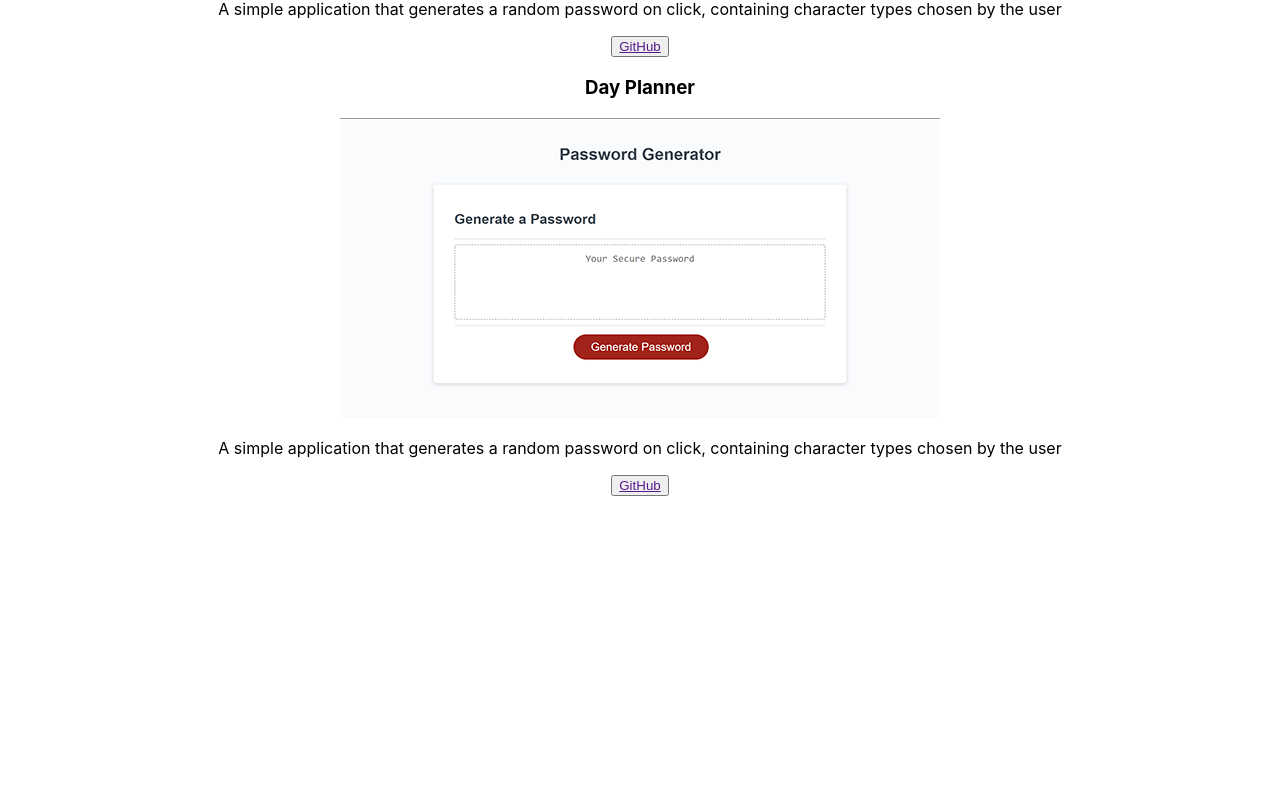
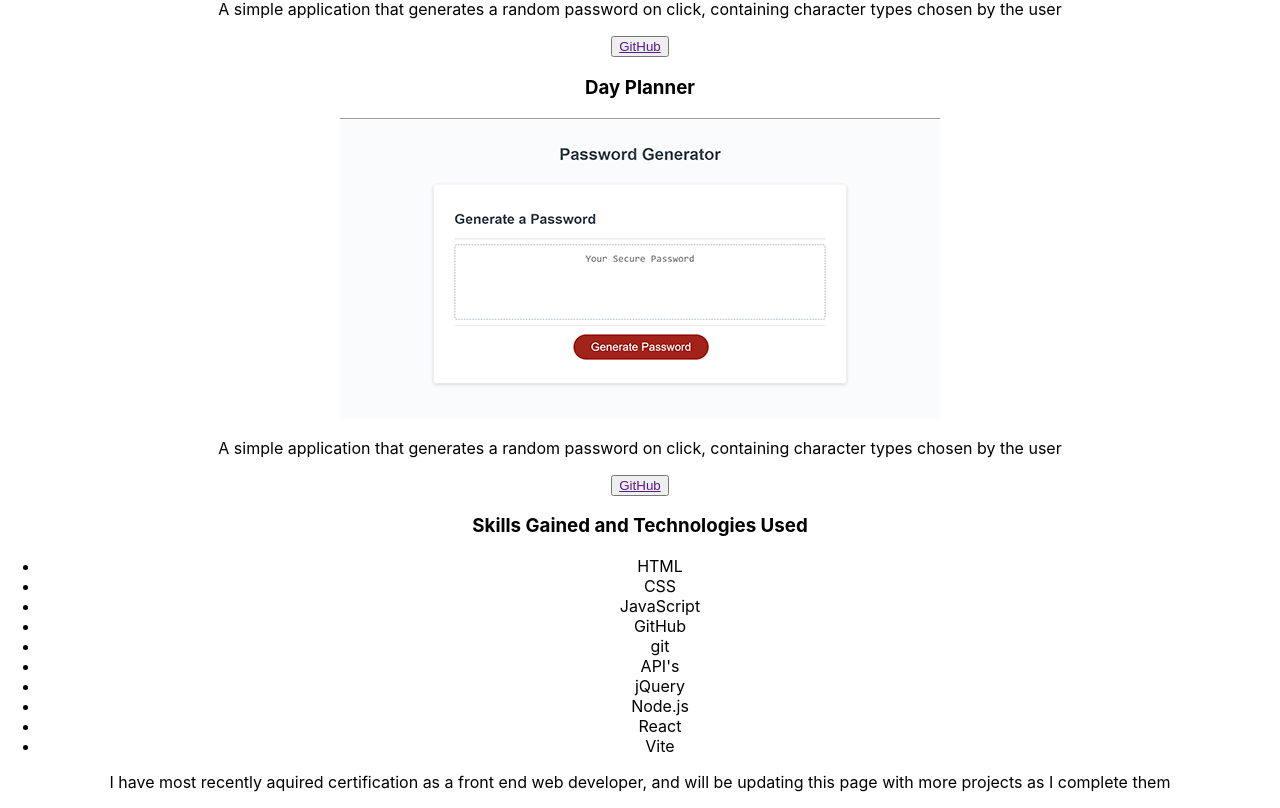
Before and after one commit to Room4Renzo/React-Portfolio, a React (Create React App) app in the folder portfolio/: page / in a window 1280 px wide. Shown: the part 5404-6212 px from the top of the page. Before the commit the page ends 5900 px from the top, so only its background shows below. Built offline with nearby package versions, Linux system fonts and the light colour scheme.

Commit message:
Added Skills information and displayed

```diff
--- a/portfolio/src/App.js
+++ b/portfolio/src/App.js
@@ -3,10 +3,10 @@ import Navbar from "./Components/Navbar/Navbar.jsx";
 import About from "./Components/About/About.jsx";
 import ProjectsBody from "./Components/Projects/ProjectsBody.jsx";
 import { ProjectData } from "./Components/Projects/ProjectData";
+import Skills from "./Components/Skills/Skills";
 
 function App() {
 	const data = ProjectData;
-	console.log(data);
 
 	return (
 		<div className="App">
@@ -19,6 +19,7 @@ function App() {
 				description={data.description}
 				link={data.github}
 			/>
+			<Skills />
 		</div>
 	);
 }
--- a/portfolio/src/Components/Skills/Skills.jsx
+++ b/portfolio/src/Components/Skills/Skills.jsx
@@ -3,7 +3,23 @@ import "./Skills.css";
 function Skills() {
 	return (
 		<div className="Skills">
-			<h1>Skills</h1>
+			<h3>Skills Gained and Technologies Used</h3>
+			<ul>
+				<li>HTML</li>
+				<li>CSS</li>
+				<li>JavaScript</li>
+				<li>GitHub</li>
+				<li>git</li>
+				<li>API's</li>
+				<li>jQuery</li>
+				<li>Node.js</li>
+				<li>React</li>
+				<li>Vite</li>
+			</ul>
+			<p>
+				I have most recently aquired certification as a front end web developer,
+				and will be updating this page with more projects as I complete them
+			</p>
 		</div>
 	);
 }
```
